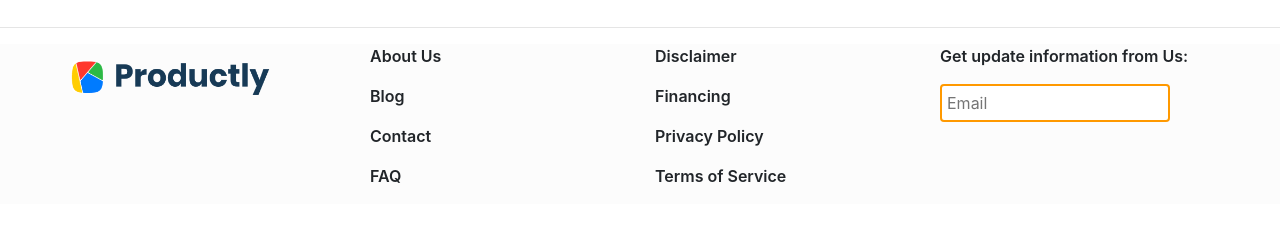
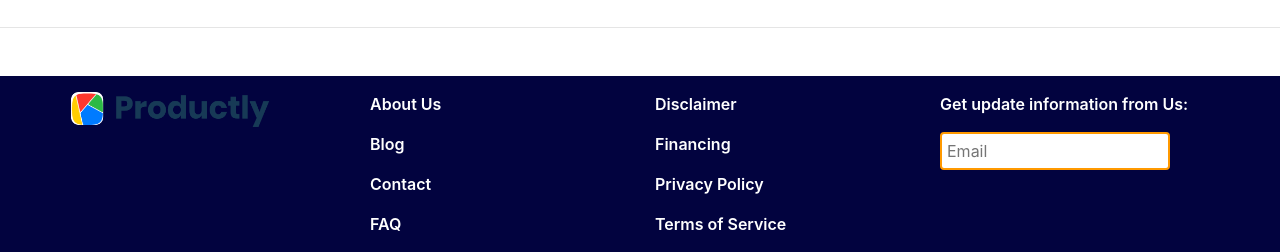
Before and after one commit to baha-udin/page-bootstrap-deploy-to-netifly, a PHP site: page / in a window 1280 px wide; the page is wider, and only the part inside the window is pictured. Shown: the part 3146-3398 px from the top of that part. Run offline with PHP 8.4, Linux system fonts and the light colour scheme.

Commit message:
update footer

```diff
--- a/css/style.css
+++ b/css/style.css
@@ -165,7 +165,8 @@ body{
     font-size: 24px;
 }
 .footer{
-    background-color: rgb(252, 252, 252);
+    background-color: rgb(2, 3, 63);
+    color: white;
 }
 .insert-email{
     border-radius: 4px;
--- a/index.html
+++ b/index.html
@@ -192,25 +192,25 @@
     <hr class="line mt-5">
 
     <!-- Section-footer -->
-    <div class="footer mt-2">
+    <div class="footer mt-5">
       <div class="container">
-        <div class="row d-flex mb-5">
+        <div class="row d-flex">
           <div class="col-3 mt-3 px-0">
             <img src="images/logo.png" width="200" alt="">
           </div>
-          <div class="col-3 flex-column footer-2">
+          <div class="col-3 mt-3 flex-column footer-2">
             <p>About Us</p>
             <p>Blog</p>
             <p>Contact</p>
             <p>FAQ</p>
           </div>
-          <div class="col-3 flex-column footer-3">
+          <div class="col-3 mt-3 flex-column footer-3">
             <p>Disclaimer</p>
             <p>Financing</p>
             <p>Privacy Policy</p>
             <p>Terms of Service</p>
           </div>
-          <div class="col-3 flex-column footer-4">
+          <div class="col-3 mt-3 flex-column footer-4">
             <p>Get update information from Us:</p>
             <input type="email" class="insert-email" placeholder="Email" id="">
           </div>
```
